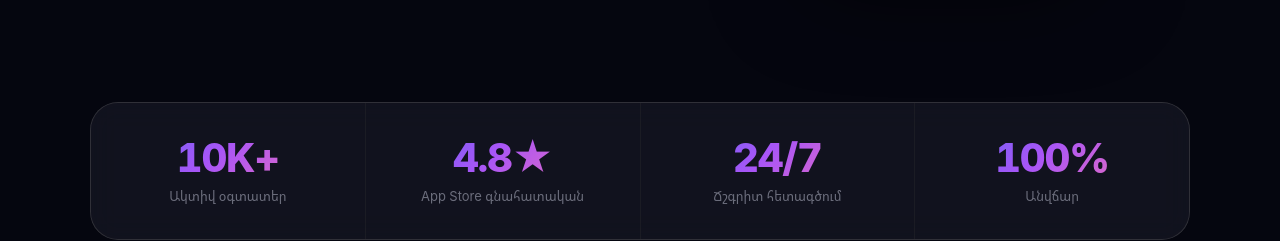
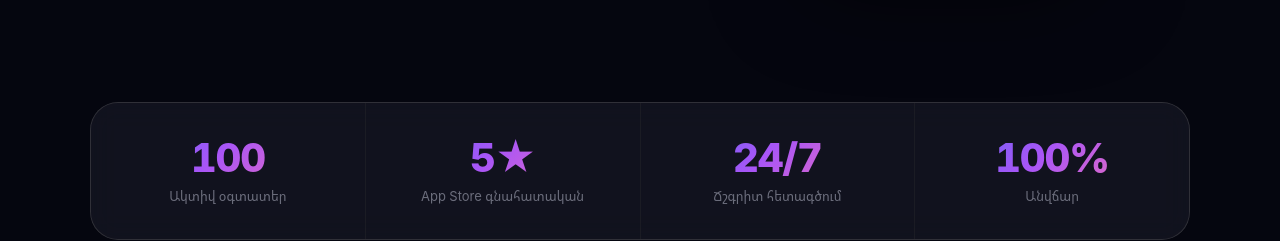
Before and after one commit to gvirabyan/mnac-landing, a plain HTML site: page index.html in a window 1280 px wide. Shown: the part 840-1081 px from the top of the page. Drawn offline with Linux system fonts and the light colour scheme.

Commit message:
Обновить показатели: 100 пользователей и рейтинг 5
Co-Authored-By: Claude Opus 5 <noreply@anthropic.com>

```diff
--- a/index.html
+++ b/index.html
@@ -177,11 +177,11 @@
     <section class="container">
       <div class="stats reveal">
         <div class="stat">
-          <div class="stat-number" data-count="10" data-suffix="K+">0</div>
+          <div class="stat-number" data-count="100">0</div>
           <div class="stat-label">Ակտիվ օգտատեր</div>
         </div>
         <div class="stat">
-          <div class="stat-number" data-count="4.8" data-decimals="1" data-suffix="★">0</div>
+          <div class="stat-number" data-count="5" data-suffix="★">0</div>
           <div class="stat-label">App Store գնահատական</div>
         </div>
         <div class="stat">
```
